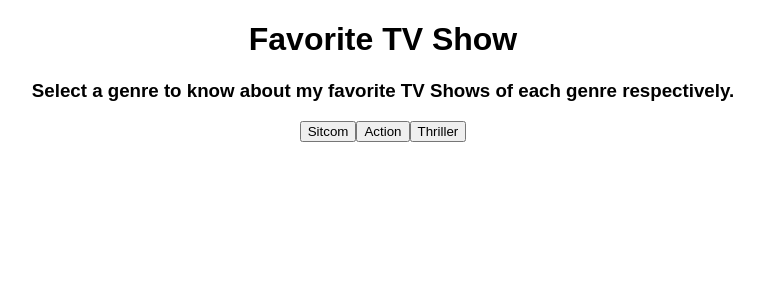
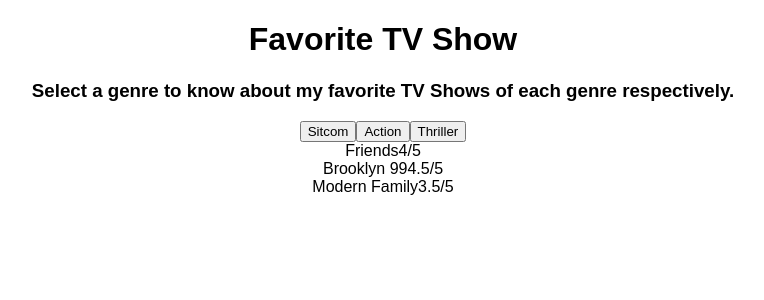
Before and after one commit to shubh-37/tvshow-recommendation-app, a React (Create React App) app: page / in a window 1280 px wide. Both pictures are taken after a click on the button "Sitcom". Shown: the top 300 px of the page, without its empty margins (257-1021 px from the left). Built offline with nearby package versions, Linux system fonts and the light colour scheme.

Commit message:
Update App.js

```diff
--- a/src/App.js
+++ b/src/App.js
@@ -1,4 +1,4 @@
-import React from "react";
+import React, { useState } from "react";
 import "./styles.css";
 
 export default function App() {
@@ -48,18 +48,18 @@
     },
     {
       name: "Stranger Things",
-      Rating: "4/5",
-      Description: "",
+      rating: "4/5",
+      description: "",
       genre: "Thriller",
     },
   ];
-  let filteredArr = [];
+
+  let [filteredArr, setFilterArr] = useState([]);
+
   function clickHandler(event) {
-    console.log("clicked");
     const name = event.target.getAttribute("name");
-    console.log({ name });
     filteredArr = tvShows.filter((obj) => obj.genre === name);
-    console.log({ filteredArr });
+    setFilterArr(filteredArr);
   }
   return (
     <div className="App">
@@ -82,7 +82,10 @@
       <div>
         <div>
           {filteredArr.map((obj) => (
-            <span>{obj.name}</span>
+            <div className= "book-info">
+              {obj.name}
+              {obj.rating}
+            </div>
           ))}
         </div>
       </div>
```
